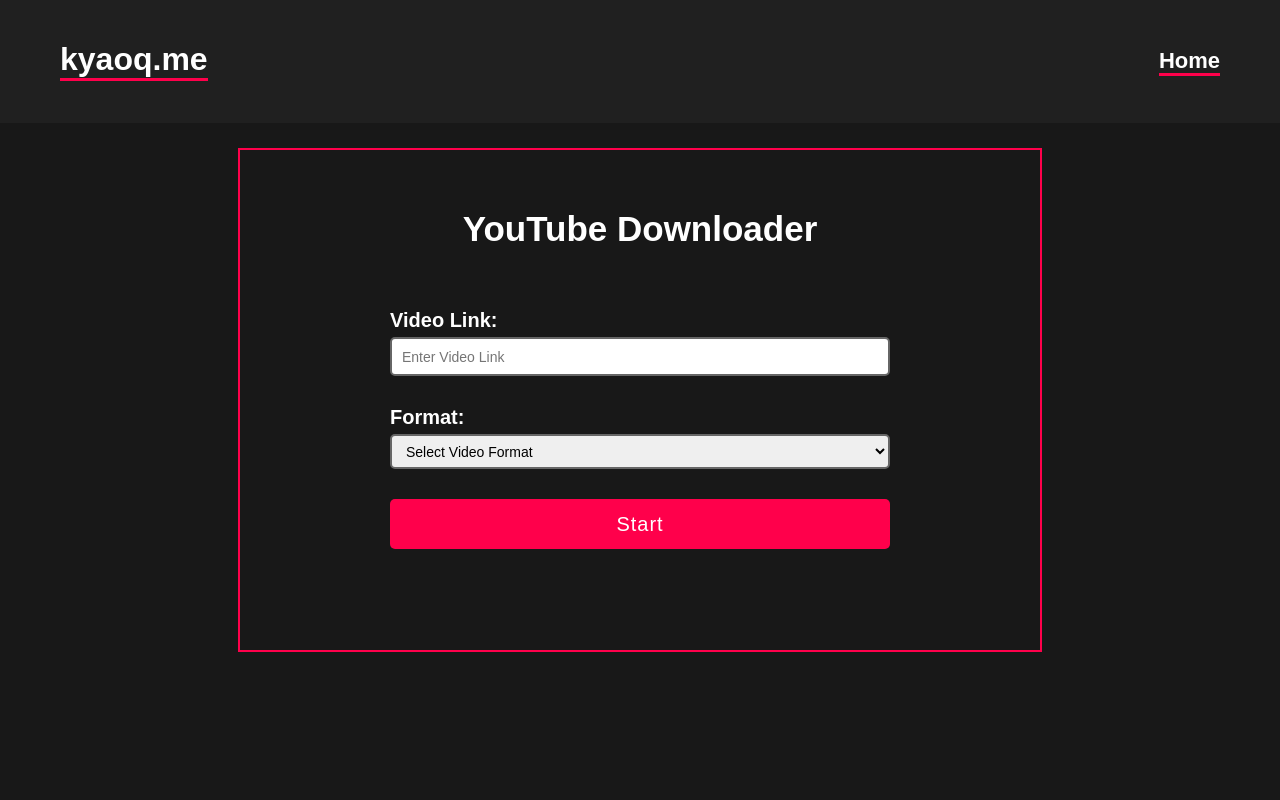
After one commit to simon-vvv/kyaoq.me, a PHP site: page /downloader.html in a window 1280 px wide. The commit adds this page. Run offline with PHP 8.4, Linux system fonts and the light colour scheme.

Commit message:
added youtube downloader, visual changes

```diff
--- a/css/pong.css
+++ b/css/pong.css
@@ -59,7 +59,7 @@
     flex-grow: 1;
     flex-basis: 0;
     padding: 0 2vh;
-    margin: 1vh 0;
+    margin: 3vh 0;
     opacity: .5;
 }
 
--- /dev/null
+++ b/css/style.css
@@ -0,0 +1,156 @@
+html,
+body {
+  padding: 0;
+  margin: 0;
+  height: 100%;
+}
+
+body {
+  font-family: sans-serif;
+  background-color: #181818;
+  height: 100vh;
+  color: #ffffff;
+}
+
+header {
+  display: flex;
+  justify-content: space-between;
+  padding: 20px 60px;
+  background-color: #202020;
+  align-items: center;
+}
+
+header h1 {
+  color: #ffffff;
+  border-bottom: 3px solid #ff004b;
+}
+
+ul li {
+  list-style: none;
+}
+
+ul li a {
+  text-decoration: none;
+  font-size: 22px;
+  font-weight: bold;
+  color: #ffffff;
+  border-bottom: 3px solid #ff004b;
+}
+
+section {
+  width: 800px;
+  height: 500px;
+  /* background-color: #fff; */
+  /* margin-top: 10px;
+    margin-left: 10px; */
+
+  position: absolute;
+  top: 50%;
+  left: 50%;
+  transform: translate(-50%, -50%);
+
+  display: flex;
+  flex-direction: column;
+  align-items: center;
+  border: 2px solid #ff004b;
+}
+
+section h1 {
+  color: #ffffff;
+  padding: 30px;
+  margin-bottom: 30px;
+  font-size: 35px;
+}
+
+section .link-container,
+.format-container,
+.button-container {
+  display: flex;
+  flex-direction: column;
+  margin-bottom: 30px;
+  width: 500px;
+}
+
+section .link-container label,
+.format-container label {
+  margin-bottom: 5px;
+  font-size: 20px;
+  font-weight: bold;
+  color: #ffffff;
+}
+
+section .link-container input,
+.format-container select {
+  outline: none;
+  height: 35px;
+  border-radius: 5px;
+  padding: 0 10px;
+  border: 2px solid #666;
+  font-size: 14px;
+}
+
+section .button-container button {
+  height: 50px;
+  border-radius: 5px;
+  font-size: 20px;
+  border: none;
+  color: #fff;
+  background-color: #ff004b;
+  letter-spacing: 1px;
+  cursor: pointer;
+}
+
+@media only screen and (max-width: 850px) {
+  section {
+    width: 500px;
+  }
+
+  section .link-container,
+  .format-container,
+  .button-container {
+    width: 300px;
+  }
+}
+
+@media only screen and (max-width: 550px) {
+  section {
+    width: 350px;
+    height: 450px;
+    margin-top: 50px;
+  }
+
+  section .link-container,
+  .format-container,
+  .button-container {
+    width: 300px;
+  }
+}
+
+.button {
+  background-color: #ff004b;
+  padding: 12px 30px;
+  cursor: pointer;
+  border: none;
+  font-size: 20px;
+  color: whitesmoke;
+}
+
+.button:hover {
+  background-color: #ff004b;
+}
+
+.pic {
+  display: flex;
+  flex-direction: column;
+  justify-content: center;
+  align-items: center;
+  gap: 10px 10px;
+}
+
+#pictures {
+  display: flex;
+  align-content: center;
+  justify-content: center;
+  gap: 10px;
+  flex-wrap: wrap;
+}
--- /dev/null
+++ b/downloader.html
@@ -0,0 +1,68 @@
+<!DOCTYPE html>
+
+<html>
+
+<head>
+    <html lang="de">
+    <meta charset="utf-8" />
+    <link rel="stylesheet" href="css/style.css">
+    <link rel="stylesheet" href="https://cdnjs.cloudflare.com/ajax/libs/font-awesome/4.7.0/css/font-awesome.min.css">
+    <link rel="shortcut icon" type="image/x-icon" href="favicon.ico" />
+    <script src="https://cdnjs.cloudflare.com/ajax/libs/jquery/3.6.0/jquery.min.js"
+        integrity="sha512-894YE6QWD5I59HgZOGReFYm4dnWc1Qt5NtvYSaNcOP+u1T9qYdvdihz0PPSiiqn/+/3e7Jo4EaG7TubfWGUrMQ=="
+        crossorigin="anonymous" referrerpolicy="no-referrer"></script>
+    <title>kyaoq.me</title>
+</head>
+
+<body>
+    <header id="header">
+        <!--img src="favicon.ico" style="width: 50px;"-->
+        <h1 class="title">kyaoq.me</h1>
+        <ul>
+            <li><a href="index.html">Home</a></li>
+        </ul>
+    </header>
+
+    <section>
+        <h1>YouTube Downloader</h1>
+        <div class="link-container">
+            <label for="">Video Link:</label>
+            <input type="text" class="link" name="link" placeholder="Enter Video Link" required>
+        </div>
+        <div class="format-container">
+            <label for="">Format:</label>
+            <select class="format" required>
+                <option selected disabled>Select Video Format</option>
+                <option value="mp3">Mp3</option>
+                <option value="mp4a">144p</option>
+                <option value="360p">360p</option>
+                <option value="480p">480p</option>
+                <option value="720p">720p</option>
+                <option value="1080p">1080p</option>
+                <option value="4k">4k</option>
+                <option value="8k">8k</option>
+            </select>
+        </div>
+        <div class="button-container">
+            <button class="btn" type="submit">Start</button>
+        </div>
+    </section>
+
+    <script>
+
+        $(".btn").click(function(){
+            var link = $(".link").val();
+            var format = $(".format").children("option:selected").val();
+            var src = "" + link + "=" + format + "";
+            download(link, format);
+        });
+
+        function download(link, format){
+            $('.button-container').html('<iframe style="height:50px; border:none; overflow:hidden;"src ="https://loader.to/api/button/?url='+ link + '&f=' + format + '"></iframe>');
+        }
+
+    </script>
+
+</body>
+
+</html>
```
Also changed, not shown: css/main.css (deleted, +0 -78 lines), index.html (+16 -13 lines), pong.html (+13 -11 lines).
